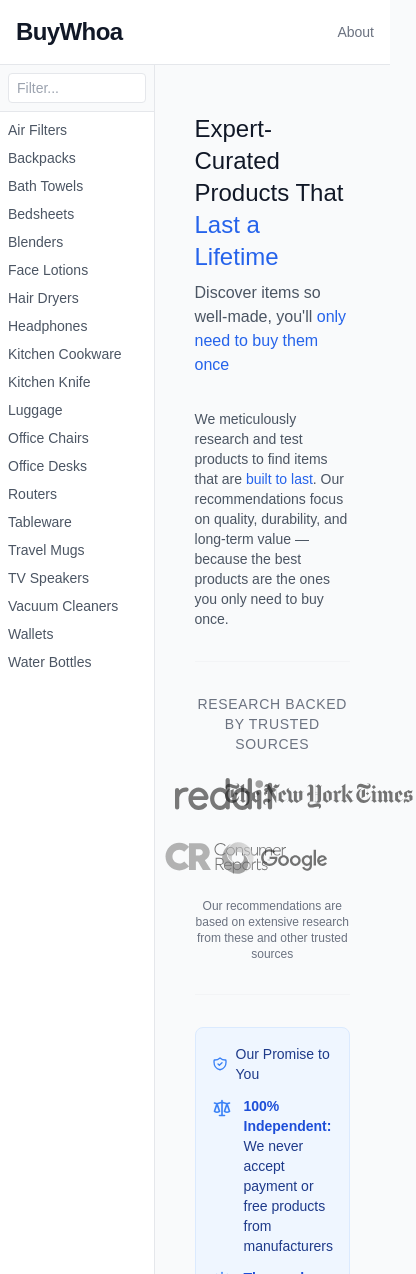
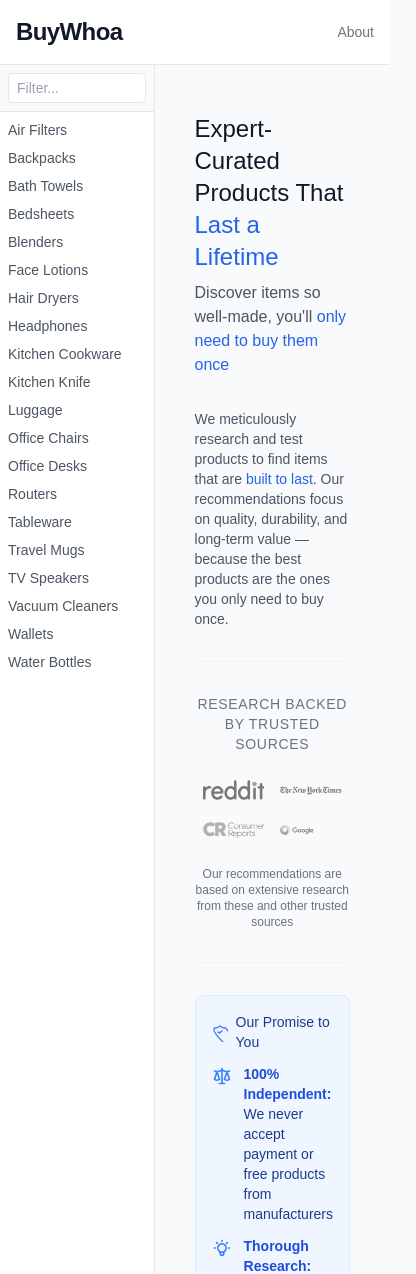
Before and after one commit to SparkyWoo/bifl, a Next.js app: page / in a window 390 px wide. Shown: the top 1274 px of the page, 416 px wide, since content can reach past the window. Built offline with nearby package versions, Linux system fonts and the light colour scheme.

Commit message:
fix mobile view for home page

```diff
--- a/app/page.tsx
+++ b/app/page.tsx
@@ -29,15 +29,15 @@
               Research Backed By Trusted Sources
             </h2>
           </div>
-          <div className="grid grid-cols-2 md:grid-cols-4 gap-8 items-center justify-items-center">
+          <div className="grid grid-cols-2 md:grid-cols-4 gap-4 md:gap-8 items-center justify-items-center px-2 md:px-0">
             {/* Reddit */}
-            <div className="grayscale opacity-60 hover:opacity-100 transition-opacity">
-              <RedditLogo className="h-8" />
+            <div className="grayscale opacity-60 hover:opacity-100 transition-opacity w-full flex justify-center">
+              <RedditLogo className="h-6 md:h-8" />
               <span className="sr-only">Reddit</span>
             </div>
             {/* New York Times */}
-            <div className="grayscale opacity-60 hover:opacity-100 transition-opacity">
-              <svg className="h-8" viewBox="0 0 379 64" fill="currentColor">
+            <div className="grayscale opacity-60 hover:opacity-100 transition-opacity w-full flex justify-center">
+              <svg className="h-6 md:h-8" viewBox="0 0 379 64" fill="currentColor">
                 <path fill="#1A1A1A" d="M30.8,15.7c0-4.1-3.9-5.4-7.2-5.3v0.4c2,0.2,3.5,1,3.5,2.3c0,0.9-0.7,2.1-2.6,2.1c-1.6,0-4.1-0.9-6.6-1.7
                   c-2.7-0.9-5.2-1.8-7.3-1.8c-4.1,0-7.3,3.1-7.3,6.9c0,3.1,2.4,4.1,3.3,4.5l0.1-0.2c-0.6-0.4-1-0.9-1-2.2c0-1.1,0.8-2.6,2.9-2.6
                   c1.9,0,4.4,0.9,7.8,1.8c2.9,0.8,6,1.6,7.7,1.8v6.7l-3.2,2.7l3.2,2.8v9.2c-1.7,1-3.6,1.3-5.3,1.3c-3.1,0-5.9-0.9-8.2-3.4l8.7-4.2
@@ -90,8 +90,8 @@
               <span className="sr-only">The New York Times</span>
             </div>
             {/* Consumer Reports */}
-            <div className="grayscale opacity-60 hover:opacity-100 transition-opacity">
-              <svg className="h-8" viewBox="0 0 684 180" fill="currentColor">
+            <div className="grayscale opacity-60 hover:opacity-100 transition-opacity w-full flex justify-center">
+              <svg className="h-6 md:h-8" viewBox="0 0 684 180" fill="currentColor">
                 <style type="text/css">
                   {`.st0{fill:#00AE4D;}`}
                 </style>
@@ -151,8 +151,8 @@
               <span className="sr-only">Consumer Reports</span>
             </div>
             {/* DeepMind */}
-            <div className="grayscale opacity-60 hover:opacity-100 transition-opacity">
-              <svg className="h-8" viewBox="0 0 2201 363" fill="currentColor">
+            <div className="grayscale opacity-60 hover:opacity-100 transition-opacity w-full flex justify-center">
+              <svg className="h-6 md:h-8" viewBox="0 0 2201 363" fill="currentColor">
                 <g transform="matrix(1.56256,0,0,1.56256,-311.225,0)">
                   <g transform="matrix(0.921231,0,0,0.921231,314.33,116.846)">
                     <g transform="matrix(1,0,0,1,-125,-125)">
@@ -198,8 +198,10 @@
         <section className="bg-blue-50 border border-blue-100 rounded-lg p-4 text-sm text-blue-900" aria-labelledby="promise-heading">
           <h2 id="promise-heading" className="font-medium mb-3 flex items-center gap-2">
             <svg className="w-5 h-5 text-blue-500" fill="none" viewBox="0 0 24 24" stroke="currentColor">
-              <path strokeLinecap="round" strokeLinejoin="round" strokeWidth={2} d="M9 12l2 2 4-4m5.618-4.016A11.955 11.955 0 0112 2.944a11.955 11.955 0 01-8.618 3.04A12.02 12.02 0 003 9c0 5.591 3.824 10.29 9 11.622 5.176-1.332 9-6.03 9-11.622 0-1.042-.133-2.052-.382-3.016z" />
-            </svg>
+              <path strokeLinecap="round" strokeLinejoin="round" strokeWidth={2} d="M9 12l2 2 4-4m5.618-4.016A11.955 11.955 0 0112 2.944a11.955 11.955 0 01-8.618 3.04A12.02 12.02 0 003 9c0 5.591 3.824 10.29 77.9,77.9c21,0,39.8-8.4,54.1-21.8V157.8z M108.4,109.6c-7.1,7.1-16.9,11.5-27.7,11.5c-21.4,0-38.9-17.5-38.9-38.9
+                      c0-21.4,17.5-38.9,38.9-38.9c10.8,0,20.5,4.3,27.7,11.5l26.4-26.4V136L108.4,109.6z M173.7,75.6V40.4h21.2c9.7,0,17.7,8,17.7,17.7
+                      c0,9.7-8,17.5-17.7,17.5H173.7z"/>
+                    </svg>
             Our Promise to You
           </h2>
           <ul className="space-y-3">
```
